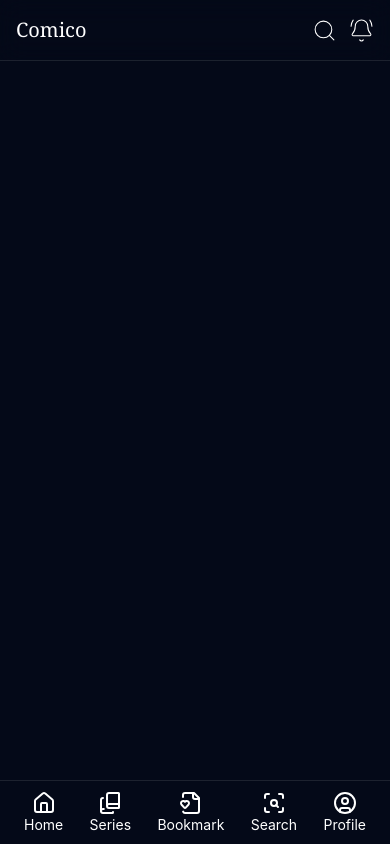
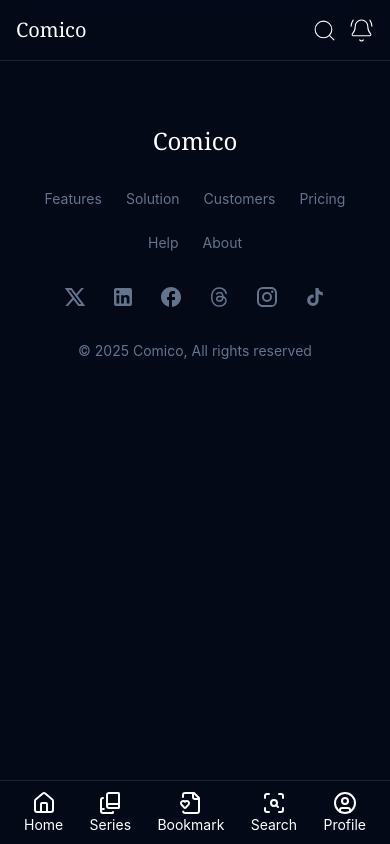
Before and after one commit to AbdurRahman11072/MangaClient, a Next.js app: page / in a window 390 px wide. Built offline with nearby package versions, Linux system fonts and the light colour scheme.

Commit message:
Added Responsive Footer Section

```diff
--- a/app/layout.tsx
+++ b/app/layout.tsx
@@ -3,6 +3,7 @@
 import "./globals.css";
 import Navbar from "@/components/NavigationMenu/topNavbar";
 import NavigationMenu from "@/components/NavigationMenu/mainNav";
+import FooterSection from "@/components/footer";
 
 const geistSans = Geist({
   variable: "--font-geist-sans",
@@ -31,6 +32,7 @@
       >
         <NavigationMenu />
         <main className="">{children}</main>
+        <FooterSection />
       </body>
     </html>
   );
--- /dev/null
+++ b/components/footer.tsx
@@ -0,0 +1,187 @@
+import Link from "next/link";
+
+const links = [
+  {
+    title: "Features",
+    href: "#",
+  },
+  {
+    title: "Solution",
+    href: "#",
+  },
+  {
+    title: "Customers",
+    href: "#",
+  },
+  {
+    title: "Pricing",
+    href: "#",
+  },
+  {
+    title: "Help",
+    href: "#",
+  },
+  {
+    title: "About",
+    href: "#",
+  },
+];
+
+export default function FooterSection() {
+  return (
+    <footer className="py-16 md:py-32">
+      <div className="mx-auto max-w-5xl px-6">
+        <Link
+          href="/"
+          aria-label="go home"
+          className="mx-auto block size-fit text-white text-2xl font-serif"
+        >
+          Comico
+        </Link>
+
+        <div className="my-8 flex flex-wrap justify-center gap-6 text-sm">
+          {links.map((link, index) => (
+            <Link
+              key={index}
+              href={link.href}
+              className="text-muted-foreground hover:text-primary block duration-150"
+            >
+              <span>{link.title}</span>
+            </Link>
+          ))}
+        </div>
+        <div className="my-8 flex flex-wrap justify-center gap-6 text-sm">
+          <Link
+            href="#"
+            target="_blank"
+            rel="noopener noreferrer"
+            aria-label="X/Twitter"
+            className="text-muted-foreground hover:text-primary block"
+          >
+            <svg
+              className="size-6"
+              xmlns="http://www.w3.org/2000/svg"
+              width="1em"
+              height="1em"
+              viewBox="0 0 24 24"
+            >
+              <path
+                fill="currentColor"
+                d="M10.488 14.651L15.25 21h7l-7.858-10.478L20.93 3h-2.65l-5.117 5.886L8.75 3h-7l7.51 10.015L2.32 21h2.65zM16.25 19L5.75 5h2l10.5 14z"
+              ></path>
+            </svg>
+          </Link>
+          <Link
+            href="#"
+            target="_blank"
+            rel="noopener noreferrer"
+            aria-label="LinkedIn"
+            className="text-muted-foreground hover:text-primary block"
+          >
+            <svg
+              className="size-6"
+              xmlns="http://www.w3.org/2000/svg"
+              width="1em"
+              height="1em"
+              viewBox="0 0 24 24"
+            >
+              <path
+                fill="currentColor"
+                d="M19 3a2 2 0 0 1 2 2v14a2 2 0 0 1-2 2H5a2 2 0 0 1-2-2V5a2 2 0 0 1 2-2zm-.5 15.5v-5.3a3.26 3.26 0 0 0-3.26-3.26c-.85 0-1.84.52-2.32 1.3v-1.11h-2.79v8.37h2.79v-4.93c0-.77.62-1.4 1.39-1.4a1.4 1.4 0 0 1 1.4 1.4v4.93zM6.88 8.56a1.68 1.68 0 0 0 1.68-1.68c0-.93-.75-1.69-1.68-1.69a1.69 1.69 0 0 0-1.69 1.69c0 .93.76 1.68 1.69 1.68m1.39 9.94v-8.37H5.5v8.37z"
+              ></path>
+            </svg>
+          </Link>
+          <Link
+            href="#"
+            target="_blank"
+            rel="noopener noreferrer"
+            aria-label="Facebook"
+            className="text-muted-foreground hover:text-primary block"
+          >
+            <svg
+              className="size-6"
+              xmlns="http://www.w3.org/2000/svg"
+              width="1em"
+              height="1em"
+              viewBox="0 0 24 24"
+            >
+              <path
+                fill="currentColor"
+                d="M22 12c0-5.52-4.48-10-10-10S2 6.48 2 12c0 4.84 3.44 8.87 8 9.8V15H8v-3h2V9.5C10 7.57 11.57 6 13.5 6H16v3h-2c-.55 0-1 .45-1 1v2h3v3h-3v6.95c5.05-.5 9-4.76 9-9.95"
+              ></path>
+            </svg>
+          </Link>
+          <Link
+            href="#"
+            target="_blank"
+            rel="noopener noreferrer"
+            aria-label="Threads"
+            className="text-muted-foreground hover:text-primary block"
+          >
+            <svg
+              className="size-6"
+              xmlns="http://www.w3.org/2000/svg"
+              width="1em"
+              height="1em"
+              viewBox="0 0 24 24"
+            >
+              <path
+                fill="none"
+                stroke="currentColor"
+                strokeLinecap="round"
+                strokeLinejoin="round"
+                strokeWidth="1.5"
+                d="M19.25 8.505c-1.577-5.867-7-5.5-7-5.5s-7.5-.5-7.5 8.995s7.5 8.996 7.5 8.996s4.458.296 6.5-3.918c.667-1.858.5-5.573-6-5.573c0 0-3 0-3 2.5c0 .976 1 2 2.5 2s3.171-1.027 3.5-3c1-6-4.5-6.5-6-4"
+                color="currentColor"
+              ></path>
+            </svg>
+          </Link>
+          <Link
+            href="#"
+            target="_blank"
+            rel="noopener noreferrer"
+            aria-label="Instagram"
+            className="text-muted-foreground hover:text-primary block"
+          >
+            <svg
+              className="size-6"
+              xmlns="http://www.w3.org/2000/svg"
+              width="1em"
+              height="1em"
+              viewBox="0 0 24 24"
+            >
+              <path
+                fill="currentColor"
+                d="M7.8 2h8.4C19.4 2 22 4.6 22 7.8v8.4a5.8 5.8 0 0 1-5.8 5.8H7.8C4.6 22 2 19.4 2 16.2V7.8A5.8 5.8 0 0 1 7.8 2m-.2 2A3.6 3.6 0 0 0 4 7.6v8.8C4 18.39 5.61 20 7.6 20h8.8a3.6 3.6 0 0 0 3.6-3.6V7.6C20 5.61 18.39 4 16.4 4zm9.65 1.5a1.25 1.25 0 0 1 1.25 1.25A1.25 1.25 0 0 1 17.25 8A1.25 1.25 0 0 1 16 6.75a1.25 1.25 0 0 1 1.25-1.25M12 7a5 5 0 0 1 5 5a5 5 0 0 1-5 5a5 5 0 0 1-5-5a5 5 0 0 1 5-5m0 2a3 3 0 0 0-3 3a3 3 0 0 0 3 3a3 3 0 0 0 3-3a3 3 0 0 0-3-3"
+              ></path>
+            </svg>
+          </Link>
+          <Link
+            href="#"
+            target="_blank"
+            rel="noopener noreferrer"
+            aria-label="TikTok"
+            className="text-muted-foreground hover:text-primary block"
+          >
+            <svg
+              className="size-6"
+              xmlns="http://www.w3.org/2000/svg"
+              width="1em"
+              height="1em"
+              viewBox="0 0 24 24"
+            >
+              <path
+                fill="currentColor"
+                d="M16.6 5.82s.51.5 0 0A4.28 4.28 0 0 1 15.54 3h-3.09v12.4a2.59 2.59 0 0 1-2.59 2.5c-1.42 0-2.6-1.16-2.6-2.6c0-1.72 1.66-3.01 3.37-2.48V9.66c-3.45-.46-6.47 2.22-6.47 5.64c0 3.33 2.76 5.7 5.69 5.7c3.14 0 5.69-2.55 5.69-5.7V9.01a7.35 7.35 0 0 0 4.3 1.38V7.3s-1.88.09-3.24-1.48"
+              ></path>
+            </svg>
+          </Link>
+        </div>
+        <span className="text-muted-foreground block text-center text-sm">
+          {" "}
+          © {new Date().getFullYear()} Comico, All rights reserved
+        </span>
+      </div>
+    </footer>
+  );
+}
```
